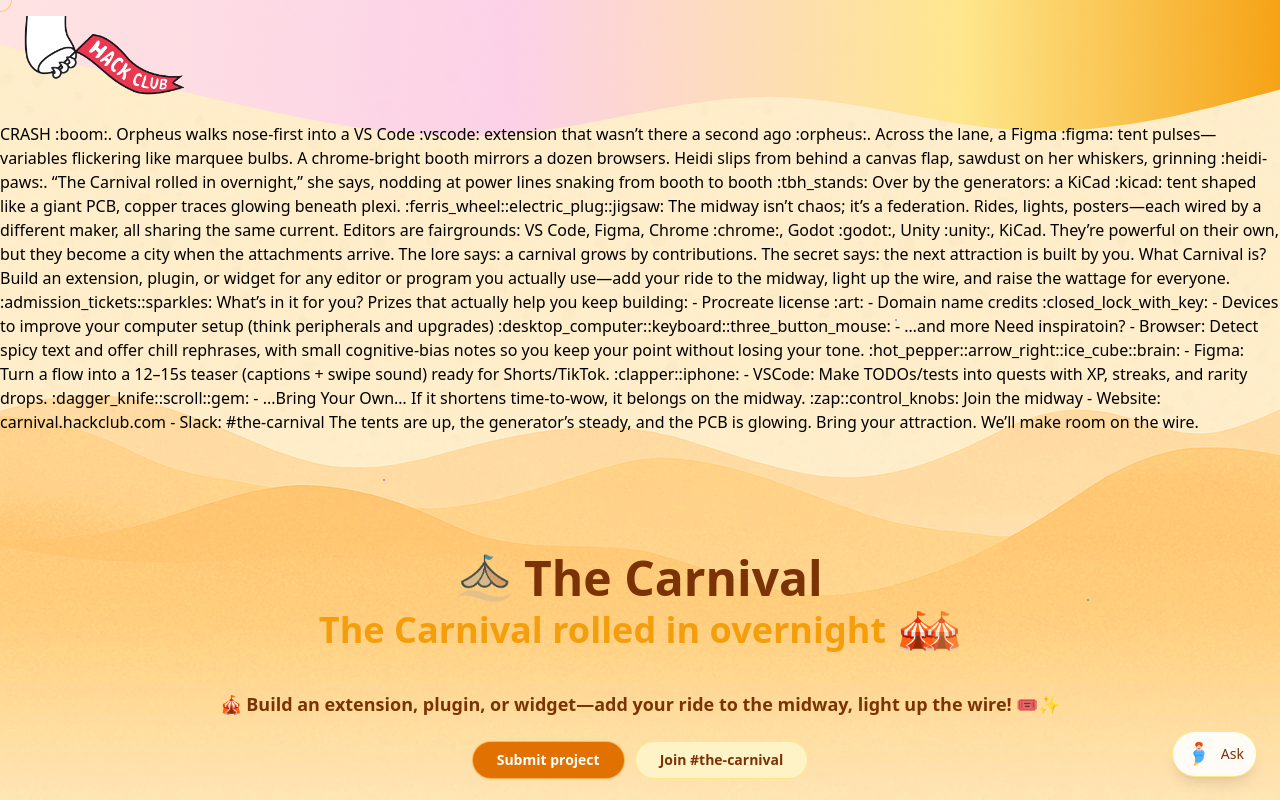
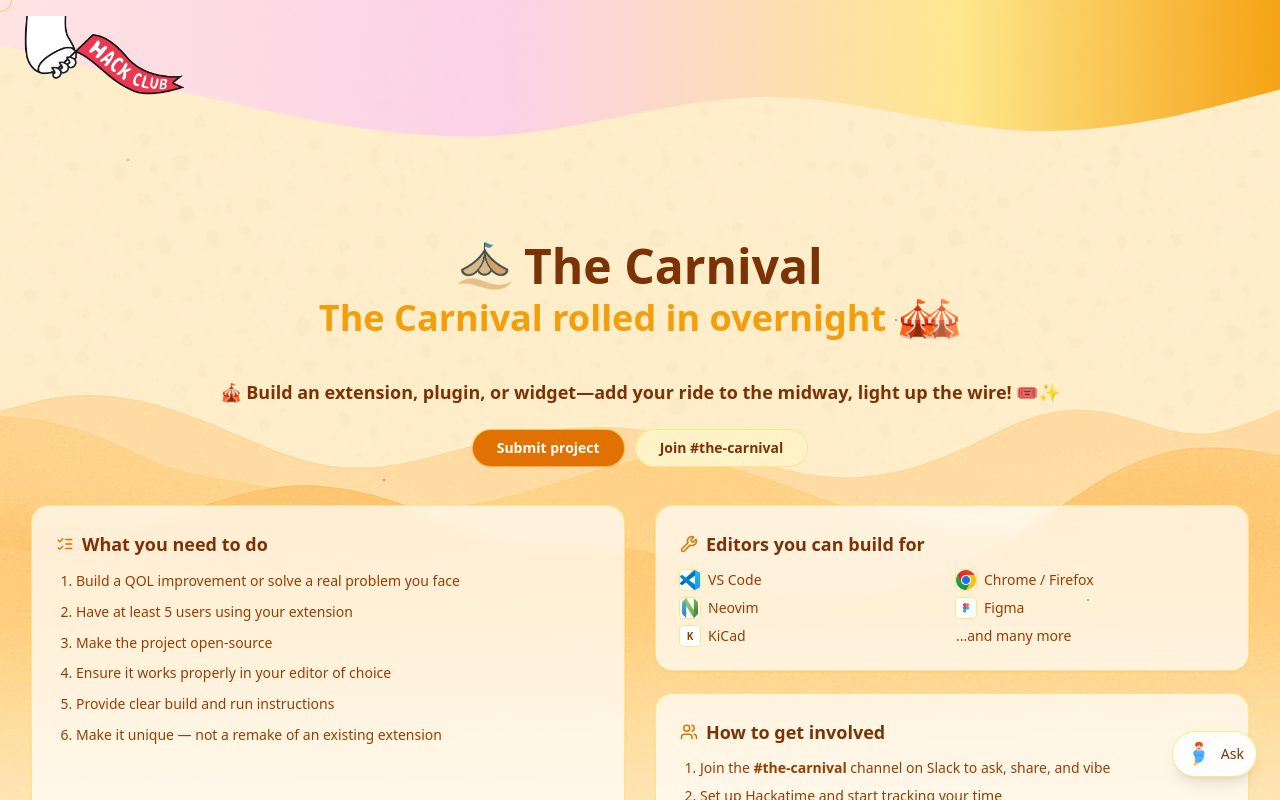
Before and after one commit to hackclub/the-carnival, a React (Vite) app: page / in a window 1280 px wide. Shown: the top 800 px of the page. Built offline with nearby package versions, Linux system fonts and the light colour scheme.

Commit message:
remove announcement text in navbar

```diff
--- a/src/components/Navbar.tsx
+++ b/src/components/Navbar.tsx
@@ -50,30 +50,6 @@
         </div>
         {/* Ask input moved to floating button in Layout */}
       </nav>
-      CRASH :boom:. Orpheus walks nose‑first into a VS Code :vscode:  extension that wasn’t there a second ago :orpheus:. Across the lane, a Figma :figma: tent pulses—variables flickering like marquee bulbs. A chrome‑bright booth mirrors a dozen browsers. Heidi slips from behind a canvas flap, sawdust on her whiskers, grinning :heidi-paws:. “The Carnival rolled in overnight,” she says, nodding at power lines snaking from booth to booth :tbh_stands: Over by the generators: a KiCad :kicad: tent shaped like a giant PCB, copper traces glowing beneath plexi. :ferris_wheel::electric_plug::jigsaw:
-
-The midway isn’t chaos; it’s a federation. Rides, lights, posters—each wired by a different maker, all sharing the same current. Editors are fairgrounds: VS Code, Figma, Chrome :chrome:, Godot :godot:, Unity :unity:, KiCad. They’re powerful on their own, but they become a city when the attachments arrive. The lore says: a carnival grows by contributions. The secret says: the next attraction is built by you.
-
-What Carnival is?
-Build an extension, plugin, or widget for any editor or program you actually use—add your ride to the midway, light up the wire, and raise the wattage for everyone. :admission_tickets::sparkles:
-
-What’s in it for you?
-Prizes that actually help you keep building:
-- Procreate license :art:
-- Domain name credits :closed_lock_with_key:
-- Devices to improve your computer setup (think peripherals and upgrades) :desktop_computer::keyboard::three_button_mouse:
-- …and more
-
-Need inspiratoin?
-- Browser: Detect spicy text and offer chill rephrases, with small cognitive‑bias notes so you keep your point without losing your tone. :hot_pepper::arrow_right::ice_cube::brain:
-- Figma: Turn a flow into a 12–15s teaser (captions + swipe sound) ready for Shorts/TikTok. :clapper::iphone:
-- VSCode: Make TODOs/tests into quests with XP, streaks, and rarity drops. :dagger_knife::scroll::gem:
-- ...Bring Your Own… If it shortens time‑to‑wow, it belongs on the midway. :zap:️:control_knobs:
-
-Join the midway
-- Website: carnival.hackclub.com
-- Slack: #the-carnival
-
-The tents are up, the generator’s steady, and the PCB is glowing. Bring your attraction. We’ll make room on the wire.    </header>
+  </header>
   );
 }
```
